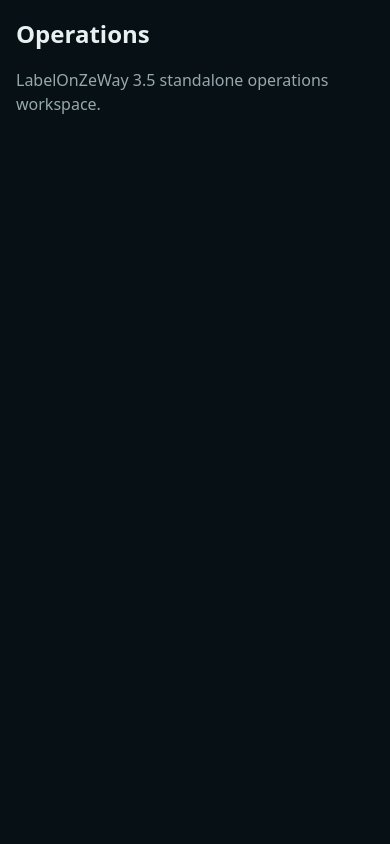
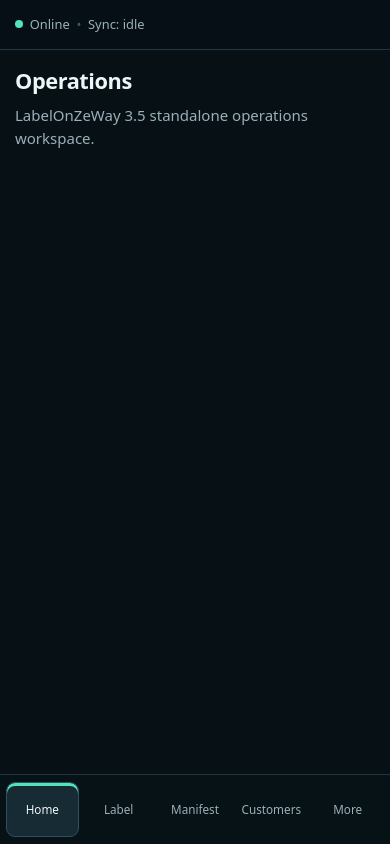
Before and after one commit to zinx3157/LabelOnZeWay-3.5, a website with bundled scripts: page index.html in a window 390 px wide. Built offline with nearby package versions, Linux system fonts and the light colour scheme.

Commit message:
feat: add unified responsive application shell

```diff
--- a/src/app/bootstrap.js
+++ b/src/app/bootstrap.js
@@ -2,6 +2,7 @@
 import { createRouter } from './router.js';
 import { createModules } from '../modules/index.js';
 import { createServices } from '../services/index.js';
+import { createShell } from '../components/shell.js';
 
 export async function bootstrap(root) {
   if (!(root instanceof HTMLElement)) throw new Error('App root is required');
@@ -14,7 +15,8 @@
   const render = () => {
     const state = store.getState();
     const module = modules[state.route] || modules.home;
-    root.replaceChildren(module.render(state));
+    const content = module.render(state);
+    root.replaceChildren(createShell({ state, navigate: router.navigate, content }));
   };
 
   store.subscribe(render);
--- /dev/null
+++ b/src/components/shell.js
@@ -0,0 +1,64 @@
+const PRIMARY = [
+  ['home','Home'],['label','New Label'],['manifest','Manifest'],['batch','Batch'],['tracking','Tracking'],['customers','Customers']
+];
+const SECONDARY = [
+  ['archive','Archive'],['reconciliation','Reconciliation'],['reports','Reports'],['profiles','Profiles'],['settings','Settings']
+];
+
+function navButton(route, label, active, navigate) {
+  const button = document.createElement('button');
+  button.type = 'button';
+  button.className = `nav-item${active === route ? ' is-active' : ''}`;
+  button.dataset.route = route;
+  button.textContent = label;
+  button.addEventListener('click', () => navigate(route));
+  return button;
+}
+
+export function createShell({ state, navigate, content }) {
+  const shell = document.createElement('div');
+  shell.className = 'app-shell';
+
+  const sidebar = document.createElement('aside');
+  sidebar.className = 'sidebar';
+
+  const brand = document.createElement('div');
+  brand.className = 'brand';
+  brand.innerHTML = '<strong>LabelOnZeWay</strong><span>3.5</span>';
+
+  const primary = document.createElement('nav');
+  primary.className = 'nav-primary';
+  primary.setAttribute('aria-label','Primary');
+  PRIMARY.forEach(([route,label]) => primary.append(navButton(route,label,state.route,navigate)));
+
+  const secondary = document.createElement('nav');
+  secondary.className = 'nav-secondary';
+  secondary.setAttribute('aria-label','Secondary');
+  SECONDARY.forEach(([route,label]) => secondary.append(navButton(route,label,state.route,navigate)));
+
+  sidebar.append(brand, primary, secondary);
+
+  const main = document.createElement('div');
+  main.className = 'app-main';
+
+  const header = document.createElement('header');
+  header.className = 'topbar';
+  const status = document.createElement('div');
+  status.className = 'status-line';
+  status.innerHTML = `<span class="status-dot ${state.online ? 'is-online' : 'is-offline'}"></span><span>${state.online ? 'Online' : 'Offline'}</span><span class="status-sep">•</span><span>Sync: ${state.sync.status}</span>`;
+  header.append(status);
+
+  const stage = document.createElement('main');
+  stage.className = 'stage';
+  stage.append(content);
+
+  const mobileNav = document.createElement('nav');
+  mobileNav.className = 'mobile-nav';
+  mobileNav.setAttribute('aria-label','Mobile');
+  [['home','Home'],['label','Label'],['manifest','Manifest'],['customers','Customers'],['settings','More']]
+    .forEach(([route,label]) => mobileNav.append(navButton(route,label,state.route,navigate)));
+
+  main.append(header, stage, mobileNav);
+  shell.append(sidebar, main);
+  return shell;
+}
--- a/src/styles/app.css
+++ b/src/styles/app.css
@@ -1,7 +1,39 @@
 * { box-sizing: border-box; }
-html, body { margin: 0; min-height: 100%; background: var(--bg); color: var(--text); font: 16px/1.5 system-ui, sans-serif; }
+html, body { margin: 0; min-height: 100%; background: var(--bg); color: var(--text); font: 15px/1.5 system-ui, -apple-system, BlinkMacSystemFont, 'Segoe UI', sans-serif; }
+body { min-width: 320px; }
 button, input, select, textarea { font: inherit; }
+button { color: inherit; }
 #app { min-height: 100vh; }
-.screen { max-width: 1200px; margin: 0 auto; padding: clamp(1rem, 3vw, 2rem); }
-.screen h1 { margin: 0 0 var(--space-2); font-size: clamp(1.5rem, 3vw, 2.25rem); }
-.screen p { color: var(--muted); }
+
+.app-shell { min-height: 100vh; display: grid; grid-template-columns: var(--sidebar) minmax(0,1fr); }
+.sidebar { position: sticky; top: 0; height: 100vh; padding: 1rem; border-right: 1px solid var(--border); background: linear-gradient(180deg,var(--surface),#081318); display: flex; flex-direction: column; gap: 1rem; }
+.brand { display: flex; align-items: baseline; justify-content: space-between; gap: .5rem; padding: .75rem; }
+.brand strong { font-size: 1.05rem; letter-spacing: .01em; }
+.brand span { color: var(--accent); font-weight: 700; font-size: .8rem; }
+.nav-primary,.nav-secondary { display: grid; gap: .35rem; }
+.nav-secondary { margin-top: auto; padding-top: 1rem; border-top: 1px solid var(--border); }
+.nav-item { width: 100%; border: 1px solid transparent; border-radius: var(--radius-sm); background: transparent; color: var(--muted); text-align: left; padding: .72rem .8rem; cursor: pointer; }
+.nav-item:hover,.nav-item:focus-visible { background: var(--surface-2); color: var(--text); outline: none; }
+.nav-item.is-active { color: var(--text); border-color: var(--border-strong); background: var(--surface-3); box-shadow: inset 3px 0 0 var(--accent); }
+.app-main { min-width: 0; display: grid; grid-template-rows: auto 1fr; }
+.topbar { min-height: 58px; display: flex; align-items: center; justify-content: flex-end; padding: .75rem 1.2rem; border-bottom: 1px solid var(--border); background: rgba(6,16,21,.92); }
+.status-line { display: flex; align-items: center; gap: .45rem; color: var(--muted); font-size: .86rem; }
+.status-dot { width: 8px; height: 8px; border-radius: 50%; background: var(--danger); }
+.status-dot.is-online { background: var(--accent); }
+.status-sep { opacity: .45; }
+.stage { min-width: 0; padding: clamp(1rem,2vw,1.75rem); }
+.screen { max-width: 1440px; margin: 0 auto; }
+.screen h1 { margin: 0 0 .45rem; font-size: clamp(1.45rem,2.5vw,2rem); letter-spacing: -.02em; }
+.screen p { margin: 0; color: var(--muted); }
+.mobile-nav { display: none; }
+
+@media (max-width: 820px) {
+  .app-shell { display: block; min-height: 100dvh; }
+  .sidebar { display: none; }
+  .app-main { min-height: 100dvh; padding-bottom: calc(var(--mobile-nav) + env(safe-area-inset-bottom)); }
+  .topbar { min-height: 50px; padding: .6rem 1rem; justify-content: flex-start; }
+  .stage { padding: 1rem; }
+  .mobile-nav { position: fixed; z-index: 20; left: 0; right: 0; bottom: 0; min-height: var(--mobile-nav); padding: .45rem max(.4rem,env(safe-area-inset-right)) calc(.45rem + env(safe-area-inset-bottom)) max(.4rem,env(safe-area-inset-left)); border-top: 1px solid var(--border); background: rgba(8,19,24,.97); display: grid; grid-template-columns: repeat(5,1fr); gap: .25rem; }
+  .mobile-nav .nav-item { text-align: center; padding: .7rem .25rem; font-size: .78rem; }
+  .mobile-nav .nav-item.is-active { box-shadow: inset 0 3px 0 var(--accent); }
+}
--- a/src/styles/tokens.css
+++ b/src/styles/tokens.css
@@ -1,15 +1,26 @@
 :root {
   color-scheme: dark;
-  --bg: #071014;
-  --surface: #0d181d;
-  --surface-2: #122127;
-  --text: #e8f0f2;
-  --muted: #96a8ae;
-  --accent: #55e6c1;
-  --border: #24363d;
+  --bg: #061015;
+  --surface: #0b171d;
+  --surface-2: #102129;
+  --surface-3: #162b34;
+  --text: #edf5f7;
+  --muted: #9bb0b7;
+  --accent: #52e2bc;
+  --accent-strong: #77f3d2;
+  --danger: #ff7d7d;
+  --warning: #f1c86a;
+  --border: #203640;
+  --border-strong: #31505d;
+  --shadow: 0 18px 50px rgba(0,0,0,.24);
+  --radius-sm: 9px;
   --radius: 14px;
+  --radius-lg: 20px;
   --space-1: .5rem;
   --space-2: .75rem;
   --space-3: 1rem;
   --space-4: 1.5rem;
+  --space-5: 2rem;
+  --sidebar: 228px;
+  --mobile-nav: 70px;
 }
```
